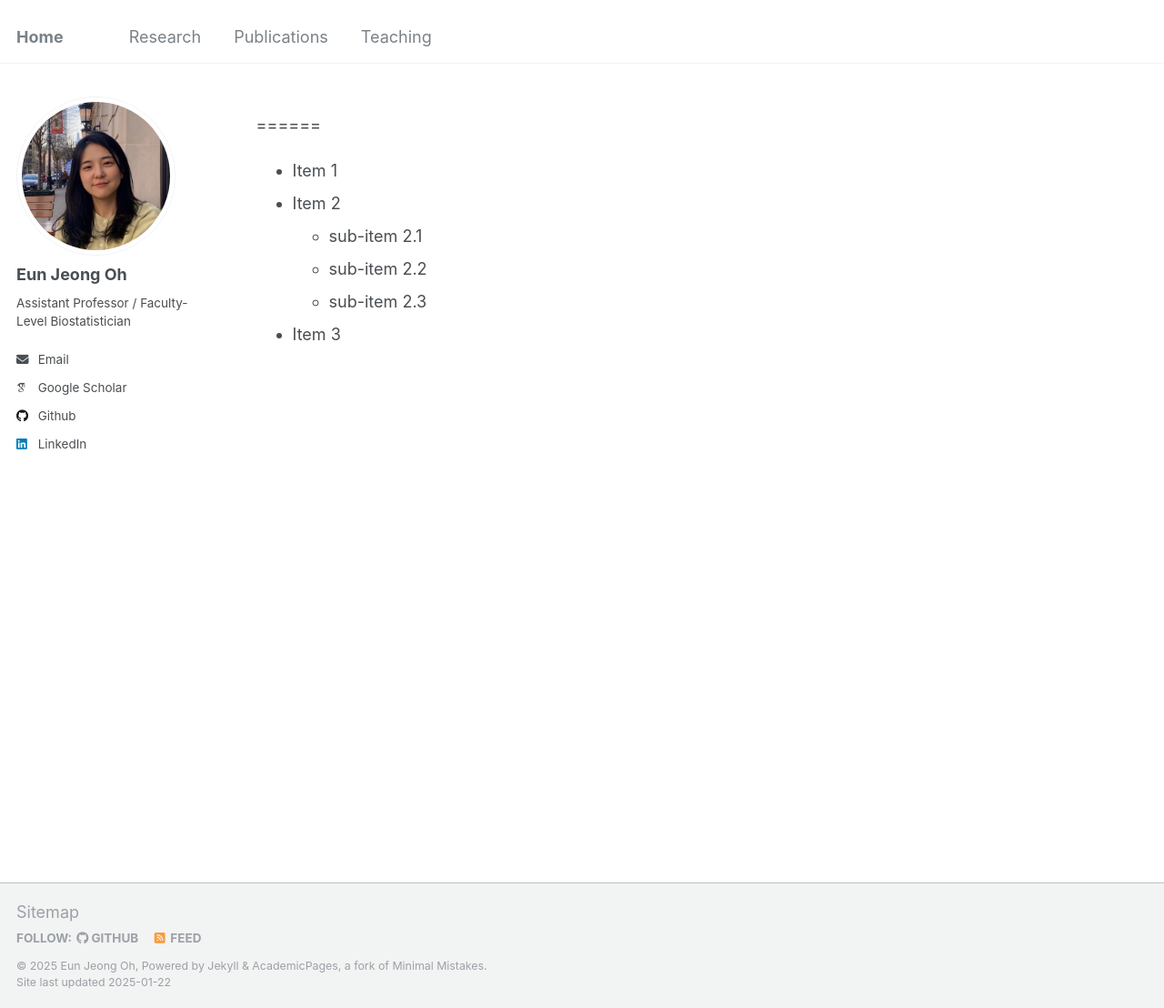
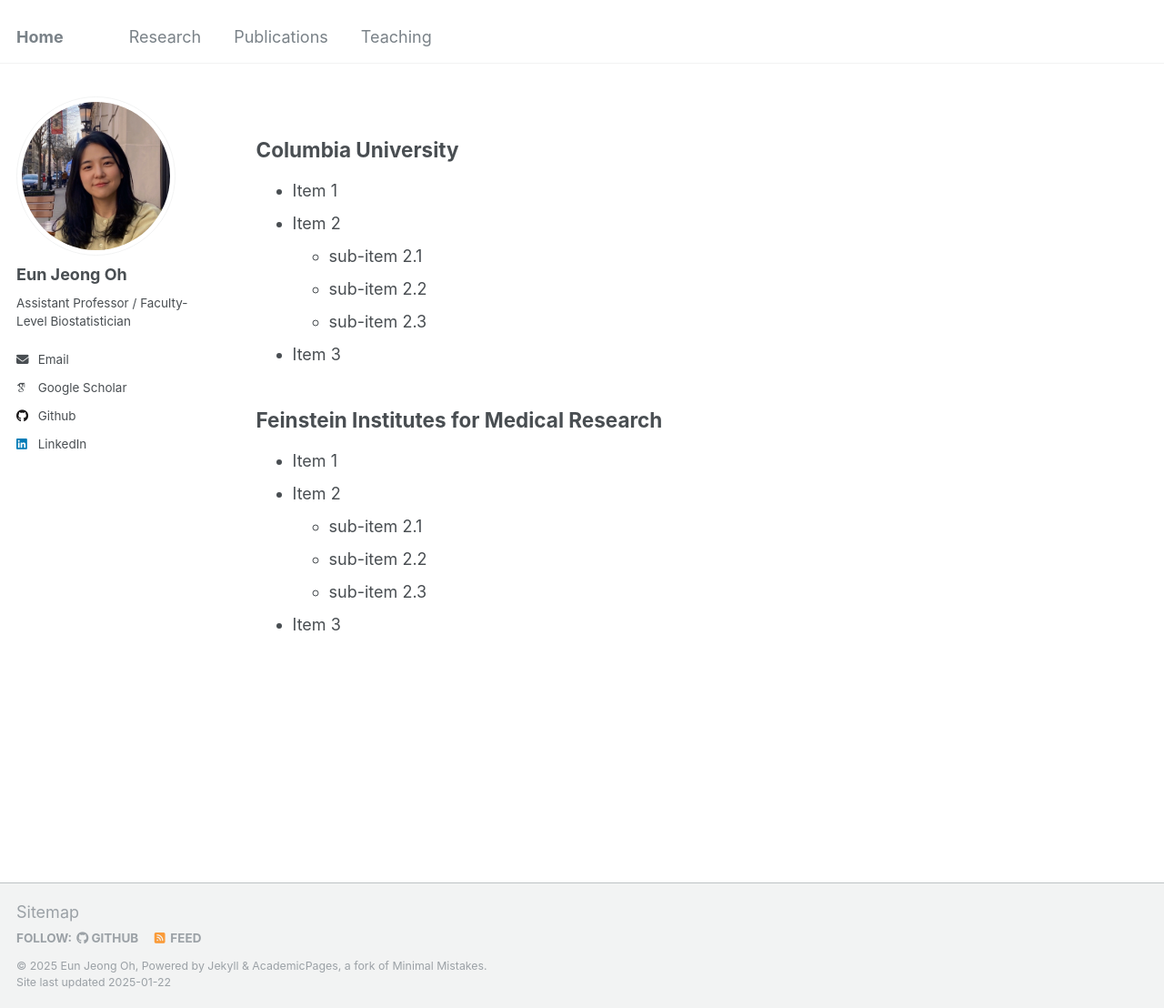
Before and after one commit to oheunj/oheunj.github.io, a Jekyll site: the page built from _pages/eo_teaching.md, in a window 1280 px wide and 1108 px high. Shown: the whole window at 91% size. Built offline with Jekyll 4.4.1, drawn with Linux system fonts in a browser that asks for light colours; some web fonts are replaced.

Commit message:
Update eo_teaching.md

```diff
--- a/_pages/eo_teaching.md
+++ b/_pages/eo_teaching.md
@@ -9,10 +9,20 @@ redirect_from:
 
 {% include base_path %}
 
-======
+Columbia University
+------
 * Item 1
 * Item 2
   * sub-item 2.1
   * sub-item 2.2
   * sub-item 2.3
 * Item 3
+
+Feinstein Institutes for Medical Research
+------
+* Item 1
+* Item 2
+  * sub-item 2.1
+  * sub-item 2.2
+  * sub-item 2.3
+* Item 3
```
